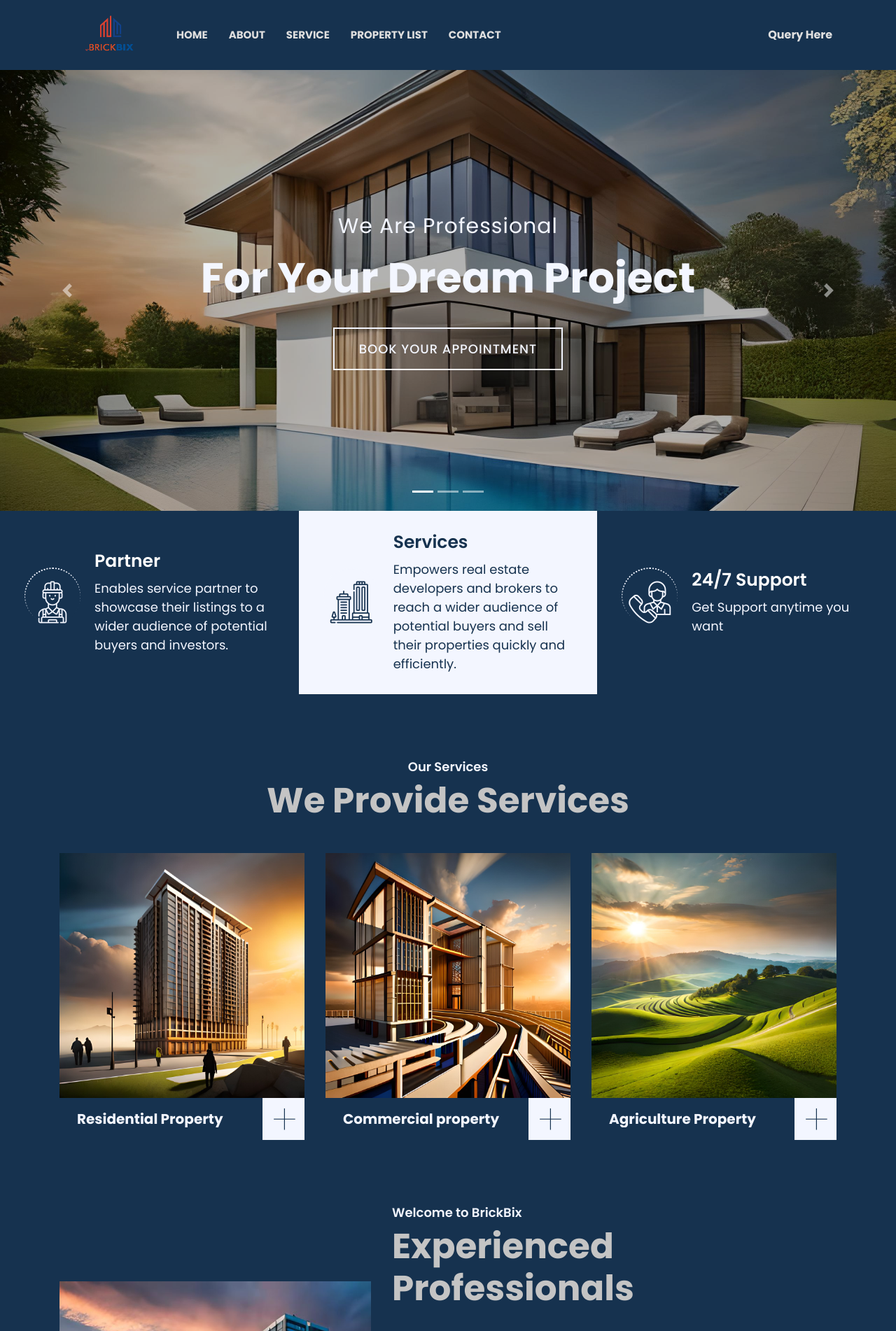
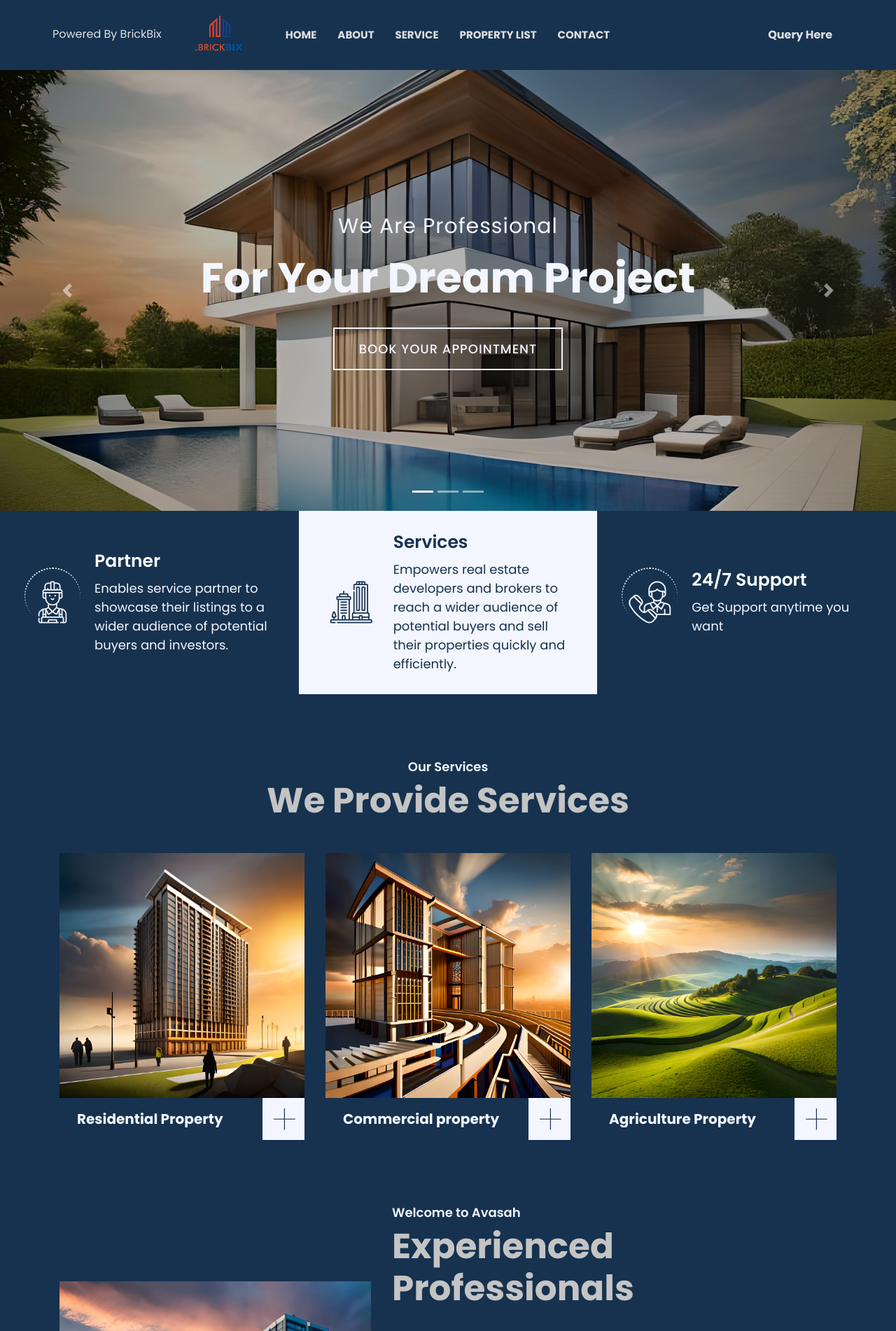
Before and after one commit to aghoribrahman/Avasah2.0-master, a Django app: page / in a window 1280 px wide. Shown: the top 1902 px of the page at 70% size. Run offline with Django 4.2, Linux system fonts and the light colour scheme; some libraries are stand-ins or nearby versions.

Commit message:
few changes done

```diff
--- a/avasah2/avasah2/settings.py
+++ b/avasah2/avasah2/settings.py
@@ -29,7 +29,7 @@ SECRET_KEY = 'django-insecure-_ynogg6ubda8)i(&_52@y5!9z%(8ty$cnf%*tk^+c)b=y&@5mm
 # SECURITY WARNING: don't run with debug turned on in production!
 DEBUG = True
 
-ALLOWED_HOSTS = ['.vercel.app', '.now.sh', 'avasah.com' ]
+ALLOWED_HOSTS = ['.vercel.app', '.now.sh', 'avasah.com']
 #ALLOWED_HOSTS = []
 
 # Application definition
--- a/avasah2/info/templates/index.html
+++ b/avasah2/info/templates/index.html
@@ -170,17 +170,17 @@
                         </div>
                         <div class="col-lg-7 col-md-6">
                             <div class="section-header text-left">
-                                <p>Welcome to BrickBix</p>
+                                <p>Welcome to Avasah</p>
                                 <h2>Experienced Professionals</h2>
                             </div>
                             <div class="about-text">
                                 <p class="text-white">
-                                    BrickBix is a cutting-edge property technology company that is changing the game in the real estate industry. The company is focused on leveraging the latest technologies to create innovative solutions that help property owners, tenants, and real estate professionals achieve their goals more efficiently and effectively.
+                                    Avasah is a cutting-edge property technology company that is changing the game in the real estate industry. The company is focused on leveraging the latest technologies to create innovative solutions that help property owners, tenants, and real estate professionals achieve their goals more efficiently and effectively.
                                 </p>
                                 <p class="text-white">
-                                    At BrickBix, we believe that technology should be accessible to everyone, regardless of their technical expertise. That's why we prioritize user-friendly design and intuitive interfaces in all of our products. We also offer excellent customer support, including training, documentation, and live support, to ensure that our clients get the most out of our products.
+                                    At Avasah, we believe that technology should be accessible to everyone, regardless of their technical expertise. That's why we prioritize user-friendly design and intuitive interfaces in all of our products. We also offer excellent customer support, including training, documentation, and live support, to ensure that our clients get the most out of our products.
 
-In conclusion, BrickBix is a property technology company that is leading the charge in the digital transformation of the real estate industry. With our innovative solutions, user-friendly design, and excellent customer support, we are helping property owners, tenants, and real estate professionals achieve their goals more efficiently and effectively. Contact us today to learn more about how we can help you transform your property management or real estate business!
+In conclusion, Avasah is a property technology company that is leading the charge in the digital transformation of the real estate industry. With our innovative solutions, user-friendly design, and excellent customer support, we are helping property owners, tenants, and real estate professionals achieve their goals more efficiently and effectively. Contact us today to learn more about how we can help you transform your property management or real estate business!
                                 </p>
                                 <div class="ml-auto">
                                     <a class="btn" href="{% url 'query' %}" >Learn More</a>
@@ -356,18 +356,18 @@ In conclusion, BrickBix is a property technology company that is leading the cha
                                 <div class="slider-item">
                                     <h3>Aakash Shukla</h3>
                                     <h4></h4>
-                                    <p>I sincerely appreciate the fact that from round of showing us various options according to our specifications, till the point of registrations of the property and even after that, BrickBix has been very professional and supportive at every stage
+                                    <p>I sincerely appreciate the fact that from round of showing us various options according to our specifications, till the point of registrations of the property and even after that, Avasah has been very professional and supportive at every stage
                                     </p>
                                 </div>
                                 <div class="slider-item">
                                     <h3>Aniket Verma</h3>
                                     <h4></h4>
-                                    <p>after meeting team BrickBix. I got the the confidence, their customer centric approach is commendable, it was pleasure working with them. All the very best team for future!</p>
+                                    <p>after meeting team Avasah. I got the the confidence, their customer centric approach is commendable, it was pleasure working with them. All the very best team for future!</p>
                                 </div>
                                 <div class="slider-item">
                                     <h3>Ashutosh Soni</h3>
                                     <h4></h4>
-                                    <p>I highly recommend BrickBix to anyone seeking comprehensive real estate services. Their expertise, attention to detail, and commitment to client success make them a top choice in the industry</p>
+                                    <p>I highly recommend Avasah to anyone seeking comprehensive real estate services. Their expertise, attention to detail, and commitment to client success make them a top choice in the industry</p>
                                 </div>
 
                             </div>
--- a/avasah2/info/templates/nav-bar.html
+++ b/avasah2/info/templates/nav-bar.html
@@ -3,7 +3,7 @@
 <html lang="en">
     <head>
         <meta charset="utf-8">
-        <title>BrickBix</title>
+        <title>Avasah</title>
         <meta content="width=device-width, initial-scale=1.0" name="viewport">
         <meta content="Construction Company Website Template" name="keywords">
         <meta content="Construction Company Website Template" name="description">
@@ -30,7 +30,7 @@
             <div class="nav-bar">
                 <div class="container-fluid">
                     <nav class="navbar navbar-expand-lg bg-dark navbar-dark mr-3 ">
-                        <a href="{% url "index" %}"><img class='ml-3 p-2 ' src="/static/img/Brick_Bix.png" width="130" height="100" alt="Carousel Image"></a>
+                        <a href="{% url "index" %}">Powered By BrickBix<img class='ml-3 p-2 ' src="/static/img/Brick_Bix.png" width="130" height="100" alt="Carousel Image"></a>
                         <button type="button" class="navbar-toggler" data-toggle="collapse" data-target="#navbarCollapse">
                             <span class="navbar-toggler-icon"></span>
                         </button>
@@ -60,13 +60,13 @@
                                 <h2>Office Contact</h2>
                                 <p><i class="fa fa-map-marker-alt"></i>Vijay Nagar</p>
                                 <p><i class="fa fa-phone-alt"></i>+91-8770084705</p>
-                                <p><i class="fa fa-envelope"></i>info@brickbix.com</p>
+                                <p><i class="fa fa-envelope"></i>info@Avasah.com</p>
                                 <div class="footer-social">
                                     <a href=""><i class="fab fa-twitter"></i></a>
                                     <a href="https://www.facebook.com/profile.php?id=100091651563978&mibextid=ZbWKwL"><i class="fab fa-facebook-f"></i></a>
                                     <a href=""><i class="fab fa-youtube"></i></a>
                                     <a href=""><i class="fab fa-instagram"></i></a>
-                                    <a href="https://www.linkedin.com/company/BrickBix/"><i class="fab fa-linkedin-in"></i></a>
+                                    <a href="https://www.linkedin.com/company/Avasah/"><i class="fab fa-linkedin-in"></i></a>
                                 </div>
                             </div>
                         </div>
```
Also changed, not shown: avasah2/info/templates/about.html (+4 -4 lines).
